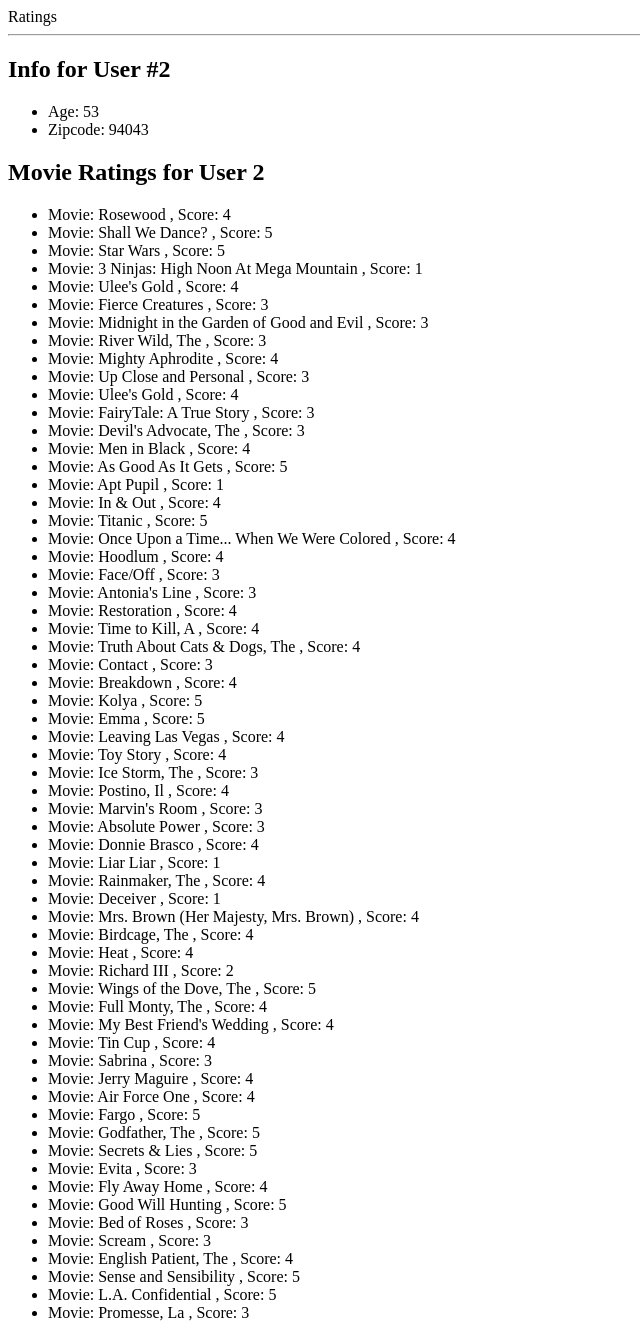
After one commit to fgr8out/Ratings-Project, a Flask app: page /user_info/2 in a window 1280 px wide. The commit adds this page. Shown: the whole page, without its empty margins (0-640 px from the left). Run offline with Flask 2, Linux system fonts and the light colour scheme; data comes from the database, SQL or seed files in the repository.

Commit message:
user info page complete with flash working

```diff
--- a/server.py
+++ b/server.py
@@ -25,6 +25,7 @@
     return render_template("homepage.html")
 
 
+
 @app.route('/users')
 def user_list():
     """Show list of users."""
@@ -38,6 +39,8 @@
 def show_login():
     """Show login page"""
     return render_template("login.html")
+
+
 
 @app.route('/handle-login', methods=['POST'])
 def handle_login():
@@ -60,6 +63,16 @@
         flash("Sorry, this username does not exist!")
         return redirect('/')
 
+
+@app.route('/user_info/<int:user_id>')
+def user_info(user_id):
+    user = User.query.get(user_id)
+    return render_template("user_info.html", user=user)
+
+
+
+
+
 if __name__ == "__main__":
     # We have to set debug=True here, since it has to be True at the point
     # that we invoke the DebugToolbarExtension
--- /dev/null
+++ b/templates/user_info.html
@@ -0,0 +1,19 @@
+{% extends 'base.html' %}
+{% block content %}
+
+    <h2>Info for User #{{ user.user_id }}</h2>
+
+    <ul>
+          <li> Age: {{ user.age }}</li>
+          <li> Zipcode: {{ user.zipcode }}</li>
+    </ul>
+
+    <h2> Movie Ratings for User {{ user.user_id }} </h2>
+
+        <ul>
+          {% for rating in user.ratings %}
+          <li>Movie: {{ rating.movie.title }} , Score: {{ rating.score }}</li>
+          {% endfor %}
+        </ul>
+
+{% endblock %}
--- a/templates/user_list.html
+++ b/templates/user_list.html
@@ -5,7 +5,7 @@
     <ul>
       {% for user in users %}
           <li>
-              <a href="/users/{{ user.user_id }}">
+              <a href="/user_info/{{ user.user_id }}">
                 {{ user.email }} ({{ user.user_id }})
               </a>
           </li>
```
